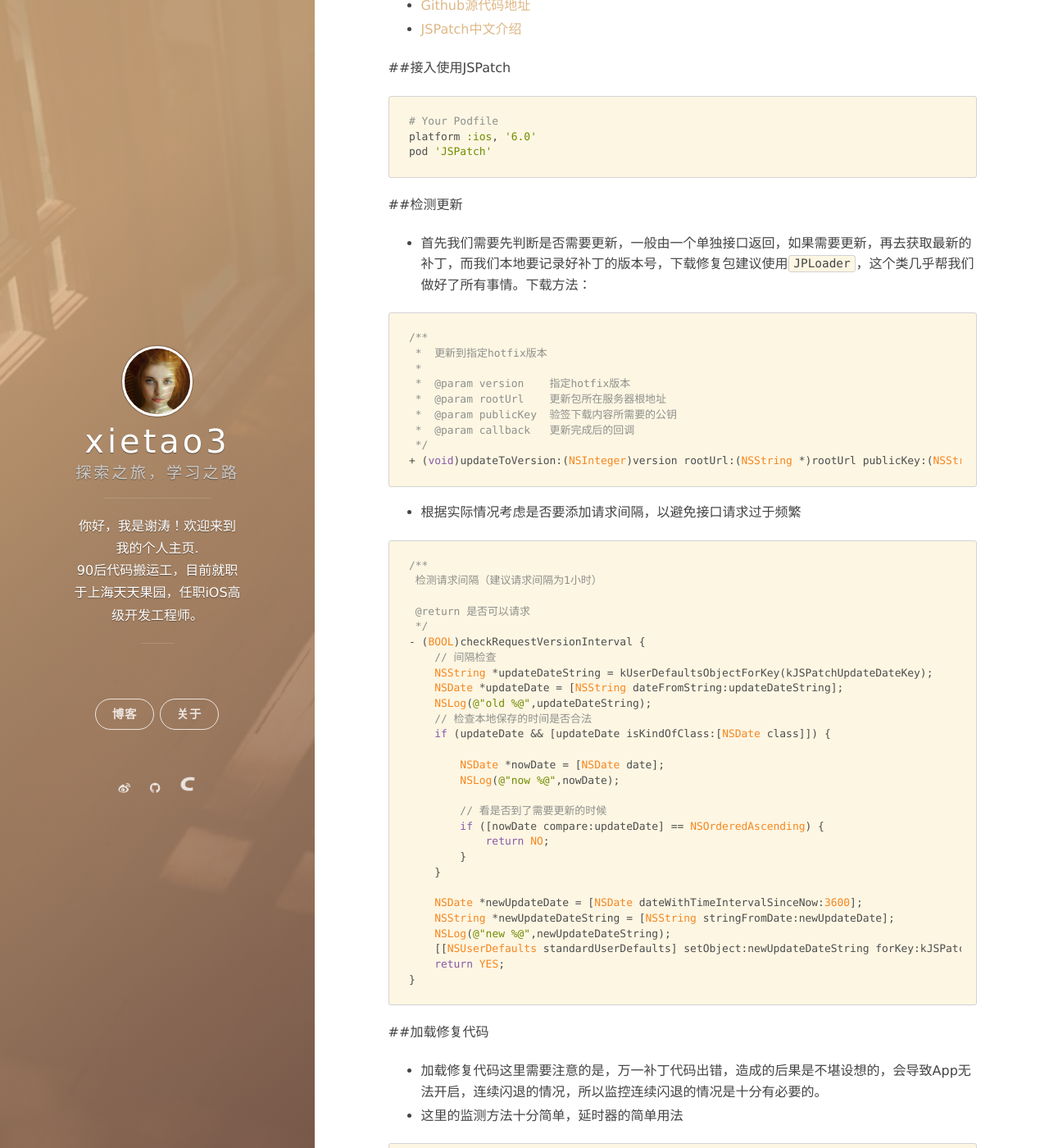
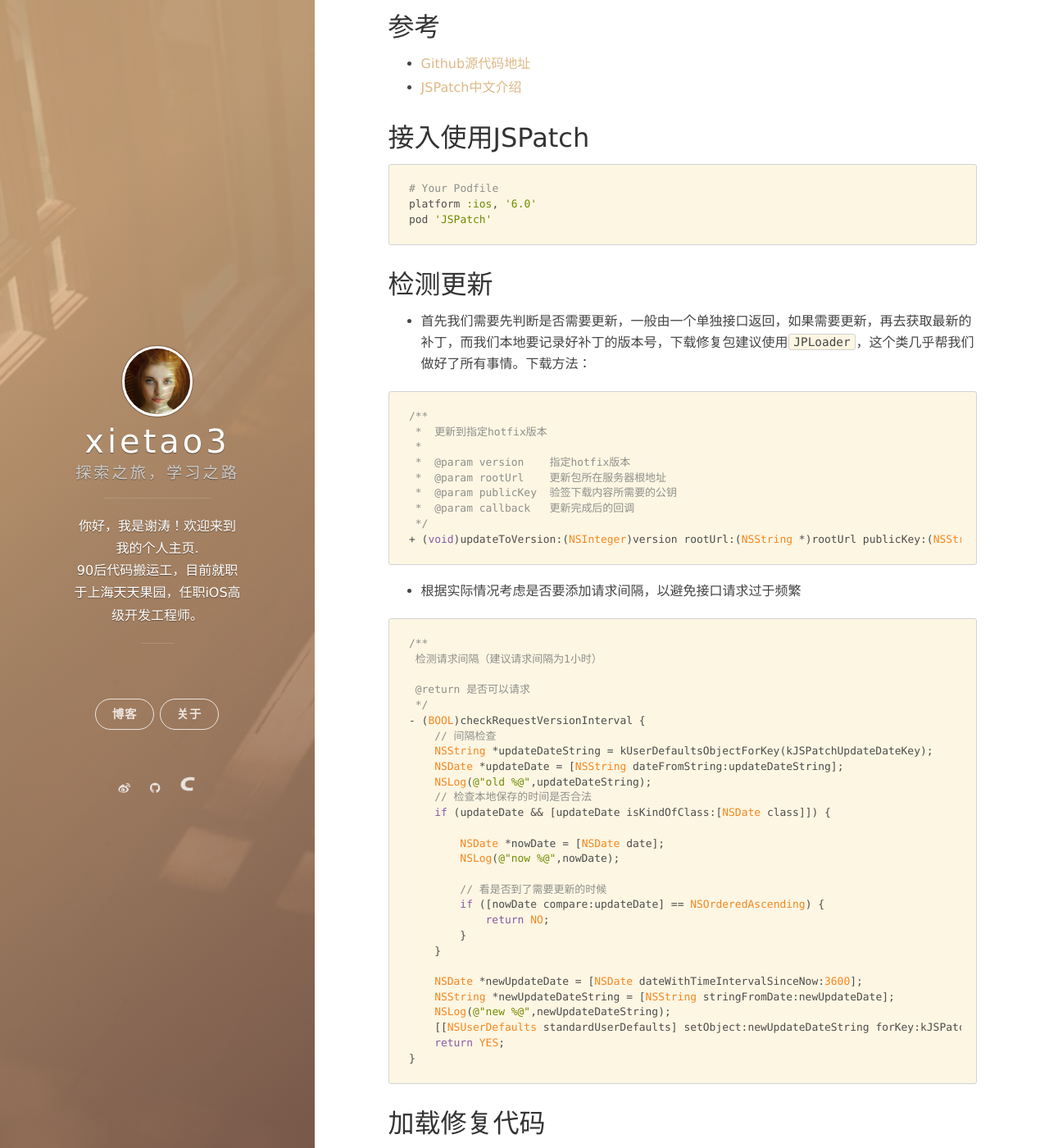
Before and after one commit to xietao3/xietao3.github.io, a Jekyll site: the page built from _posts/2016-11-02-JSPatch.md, in a window 1280 px wide and 1400 px high, scrolled down 364 px. Shown: the whole window at 82% size. Built offline with Jekyll 4.4.1, drawn with Linux system fonts in a browser that asks for light colours; nearby versions of some CDN libraries; comment, search, counter and statistics services are not loaded; some of the changed text lies outside the part shown.

Commit message:
update JSPatch

````diff
--- a/_posts/2016-11-02-JSPatch.md
+++ b/_posts/2016-11-02-JSPatch.md
@@ -7,24 +7,26 @@ categories: Blog
 ---
 >如何与产品和谐相处
 
-##前言
+## 前言
 由于苹果审核周期过长，导致iOS App发包所需要的成本超出其他平台，在遇上一些严重Bug的时候，往往只能申请加急，审核加急又是有限制的。而JSPatch的闪亮登场，有效地解决了这一问题,关于基本使用的参考已经非常多了，本文着力讲优化相关。
 
-##参考
+## 参考
 + [Github源代码地址](https://github.com/bang590/JSPatch)
 + [JSPatch中文介绍](https://github.com/bang590/JSPatch/blob/master/README-CN.md)
 
-##接入使用JSPatch
-<pre><code># Your Podfile
+## 接入使用JSPatch
+```js
+# Your Podfile
 platform :ios, '6.0'
 pod 'JSPatch'
-</code></pre>
+```
 
 
-##检测更新
+## 检测更新
 +  首先我们需要先判断是否需要更新，一般由一个单独接口返回，如果需要更新，再去获取最新的补丁，而我们本地要记录好补丁的版本号，下载修复包建议使用``JPLoader``，这个类几乎帮我们做好了所有事情。下载方法：
 
-<pre><code>/**
+```objc
+/**
  *  更新到指定hotfix版本
  *
  *  @param version    指定hotfix版本
@@ -33,12 +35,13 @@ pod 'JSPatch'
  *  @param callback   更新完成后的回调
  */
 + (void)updateToVersion:(NSInteger)version rootUrl:(NSString *)rootUrl publicKey:(NSString *)publicKey callback:(JPUpdateCallback)callback;
-</code></pre>
+```
 
 
 + 根据实际情况考虑是否要添加请求间隔，以避免接口请求过于频繁
 
-<pre><code>/**
+```objc
+/**
  检测请求间隔（建议请求间隔为1小时）
 
  @return 是否可以请求
@@ -66,14 +69,15 @@ pod 'JSPatch'
     [[NSUserDefaults standardUserDefaults] setObject:newUpdateDateString forKey:kJSPatchUpdateDateKey];
     return YES;
 }
-</code></pre>
+```
 
 
-##加载修复代码
+## 加载修复代码
 + 加载修复代码这里需要注意的是，万一补丁代码出错，造成的后果是不堪设想的，会导致App无法开启，连续闪退的情况，所以监控连续闪退的情况是十分有必要的。
 + 这里的监测方法十分简单，延时器的简单用法
 
-<pre><code>/**
+```
+/**
  检查Crash的情况（如果加载补丁后导致连续闪退 则不再加载）
 
  @return bool
@@ -100,21 +104,22 @@ pod 'JSPatch'
     }
     return YES;
 }
-</code></pre>
+```
 
 + 用来实现闪退的相关代码，还有数组越界等方式
 
-<pre><code>//crash code
+```
+//crash code
 {
 	NSArray *arr = [[NSArray alloc] init];
 	id fadeDict = arr;
 	NSDictionary *dict = fadeDict;
 	[dict getObjectForKey:@"key"];
 }
-</code></pre>
+```
 
 + 在连续闪退的情况下不执行加载补丁方法
 + 尽量避免正式环境和开发环境使用同一个RootUrl
 
-##结语
+## 结语
 >宝剑用好了是制胜利器，没用好的话...
````
